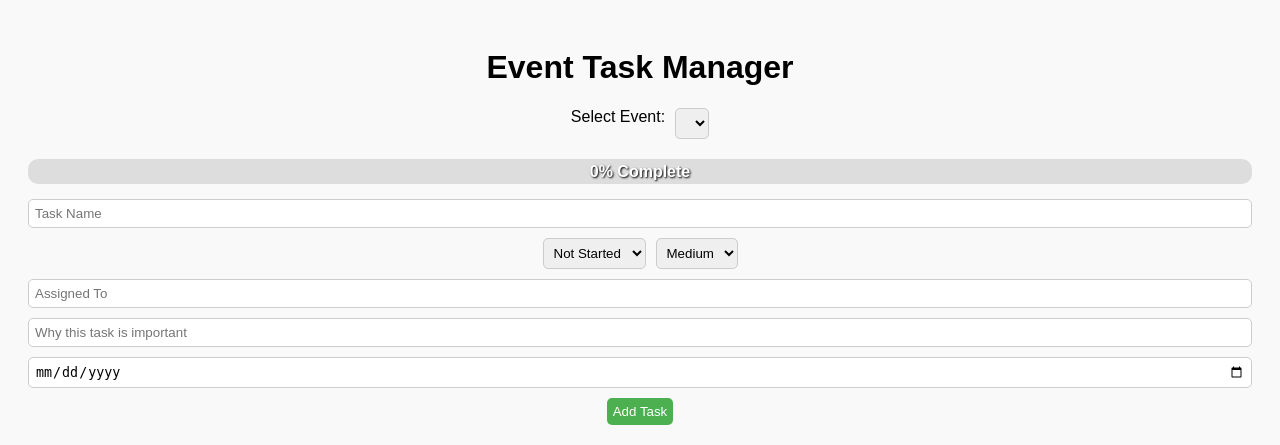
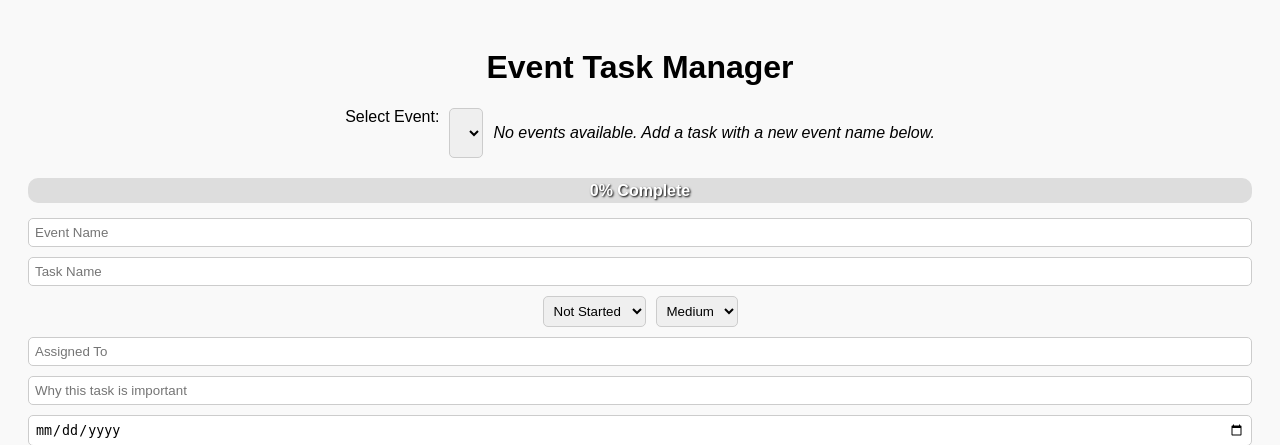
Before and after one commit to AliyaanZaidi/C-Users-qazai-Desktop-majlis, a Flask app: page / in a window 1280 px wide. Shown: the top 445 px of the page. Run offline with Flask 3, Linux system fonts and the light colour scheme; lists and menus that the app fills with data are empty.

Commit message:
Update index.html

```diff
--- a/templates/index.html
+++ b/templates/index.html
@@ -16,6 +16,9 @@
             <option value="{{ event }}" {% if selected_event == event %}selected{% endif %}>{{ event }}</option>
             {% endfor %}
         </select>
+        {% if not events %}
+            <p><em>No events available. Add a task with a new event name below.</em></p>
+        {% endif %}
     </form>
 
     <!-- Progress bar -->
@@ -26,7 +29,7 @@
 
     <!-- Task creation form -->
     <form method="POST" action="/">
-        <input type="hidden" name="event" value="{{ selected_event }}">
+        <input type="text" name="event" placeholder="Event Name" value="{{ selected_event }}" required />
         <input type="text" name="task_name" placeholder="Task Name" required />
         <select name="status">
             <option value="Not Started">Not Started</option>
@@ -90,7 +93,6 @@
                 </td>
             </tr>
 
-            <!-- Subtasks -->
             <tr>
                 <td colspan="8">
                     <strong>Subtasks:</strong>
```
